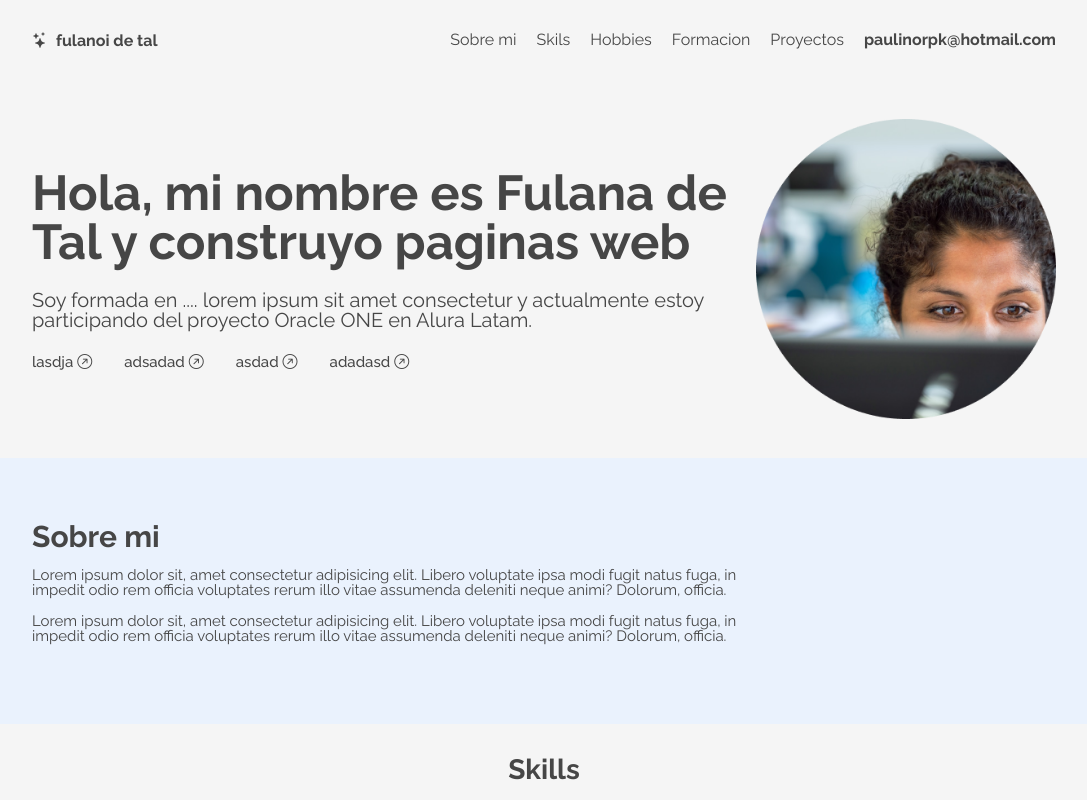
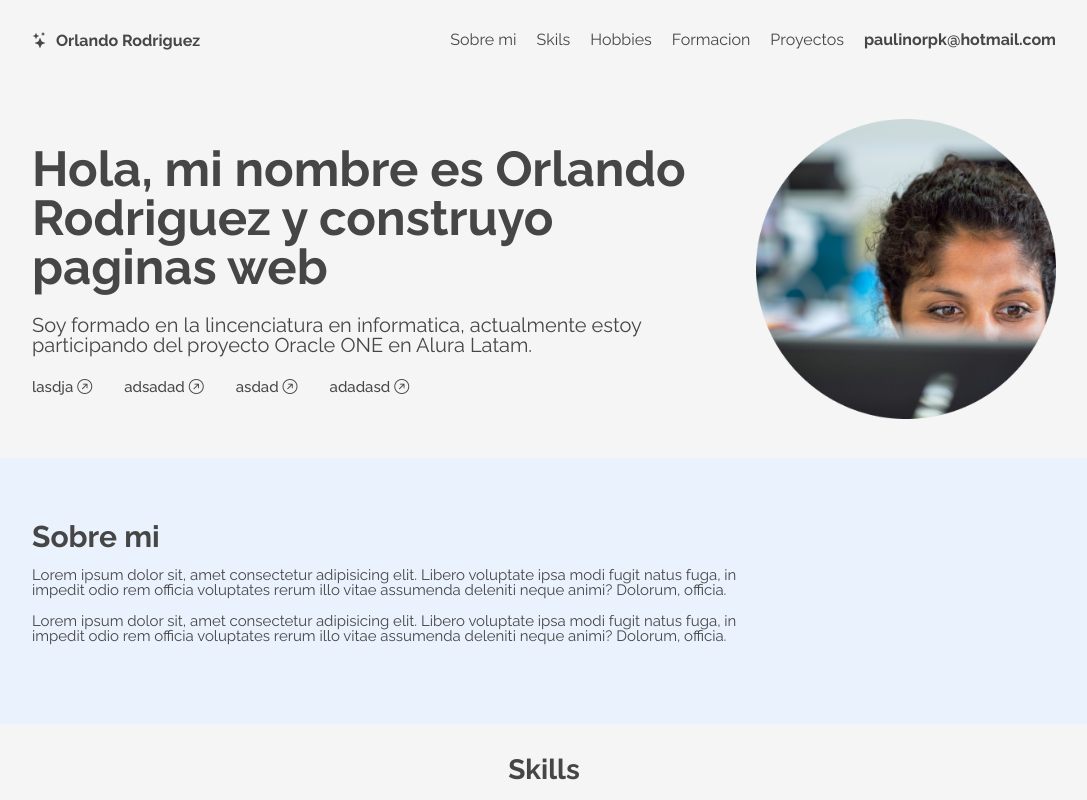
Before and after one commit to PoderosoRD/portafolio, a plain HTML site: page index.html in a window 1280 px wide. Shown: the top 800 px of the page, without its empty margins (96-1183 px from the left). Drawn offline with nearby package versions, Linux system fonts and the light colour scheme.

Commit message:
Modificacion de etiquetas del index.html

```diff
--- a/index.html
+++ b/index.html
@@ -11,7 +11,7 @@
 </head>
 <body>
     <header class="encabezado">
-        <span class="encabezado__nombre"><i class="bi bi-stars"></i>fulanoi de tal</span>
+        <span class="encabezado__nombre"><i class="bi bi-stars"></i>Orlando Rodriguez</span>
         <nav class="encabezado__navegacion">
             <ul class="encabezado__navegacion__lista">
                 <li class="encabezado__navegacion__lista__elementos">Sobre mi</li>
@@ -27,9 +27,9 @@
     <main>
         <section class="presentacion">
             <div class="presentacion__contenido">
-                <h1 class="presentacion__contenido__titulo">Hola, mi nombre es Fulana de Tal y construyo paginas web</h1>
+                <h1 class="presentacion__contenido__titulo">Hola, mi nombre es Orlando Rodriguez y construyo paginas web</h1>
                 <p class="presentacion__contenido__informacion">
-                    Soy formada en .... lorem ipsum sit amet consectetur y
+                    Soy formado en la lincenciatura en informatica,
                     actualmente estoy participando del proyecto Oracle ONE
                     en Alura Latam.
                 </p>
```
